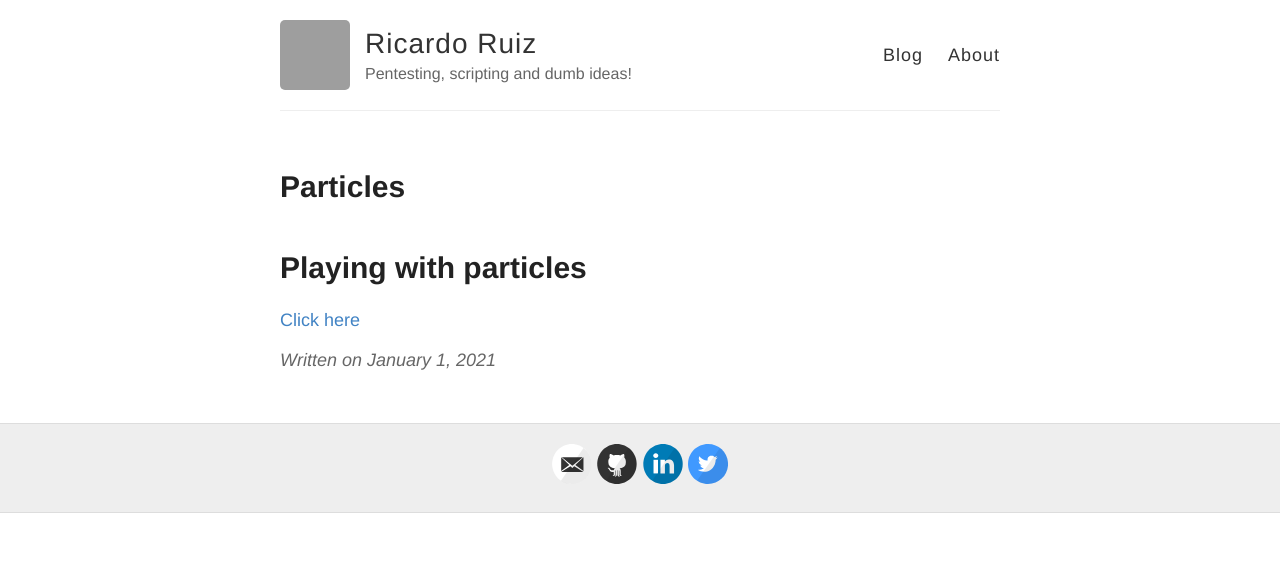
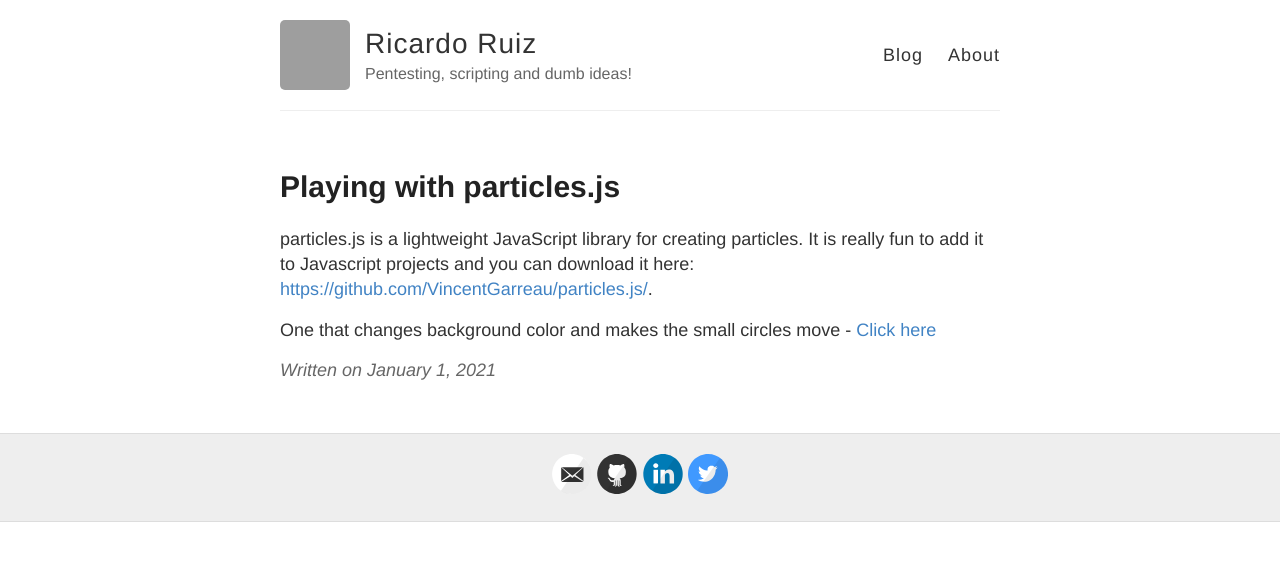
Before and after one commit to ricardojoserf/ricardojoserf.github.io, a Jekyll site: the page built from _posts/2021-1-1-particles.md, in a window 1280 px wide. Shown: the top 561 px of the page. Built offline with Jekyll 4.4.1, drawn with Linux system fonts in a browser that asks for light colours; our own code applies the rules of GitHub Pages for plain Markdown files; grey boxes are pictures that could not be loaded.

Commit message:
Update 2021-1-1-particles.md

```diff
--- a/_posts/2021-1-1-particles.md
+++ b/_posts/2021-1-1-particles.md
@@ -1,3 +1,9 @@
-# Playing with particles
+---
+layout: post
+title: Playing with particles.js
+excerpt_separator: <!--more-->
+---
 
-[Click here](/colors)
+particles.js is a lightweight JavaScript library for creating particles. <!--more--> It is really fun to add it to Javascript projects and you can download it here: [https://github.com/VincentGarreau/particles.js/](https://github.com/VincentGarreau/particles.js/).
+
+One that changes background color and makes the small circles move -  [Click here](/colors)
```
